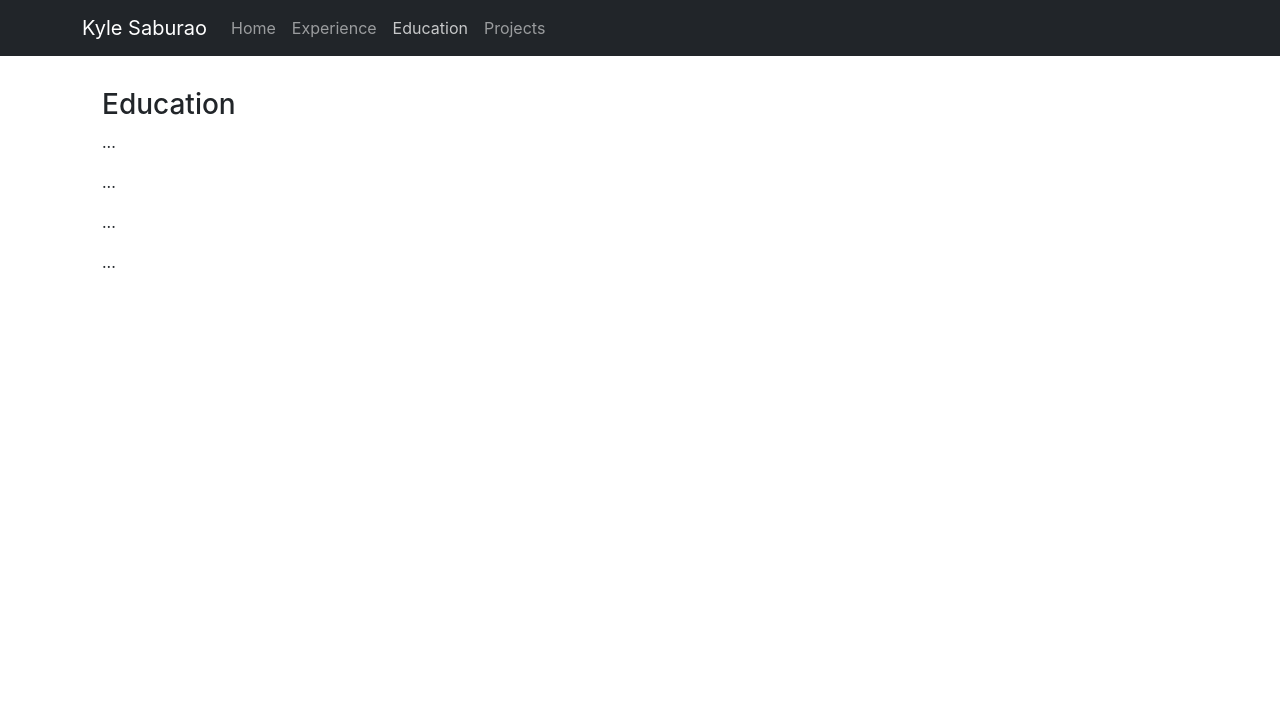
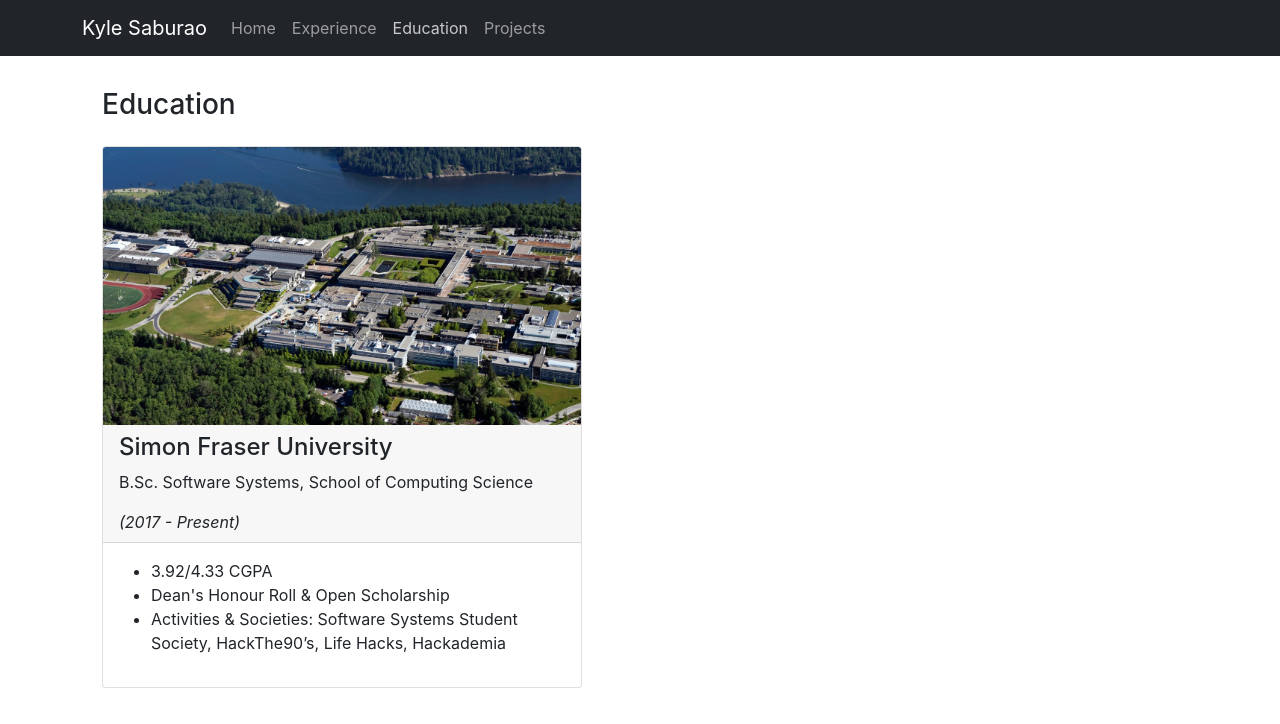
Before and after one commit to kylesaburao/kylesaburao.github.io, a React (Create React App) app: page / in a window 1280 px wide. Both pictures are taken after a click on the button "Education". Shown: the top 724 px of the page. Built offline with nearby package versions, Linux system fonts and the light colour scheme; the HTML template or start-up script is replaced by a standard one.

Commit message:
Add initial version of card element to education

```diff
--- a/src/App.css
+++ b/src/App.css
@@ -44,3 +44,7 @@
 #content {
   padding: 2em;
 }
+
+.item-card {
+  width: 25em important;
+}
--- a/src/App.tsx
+++ b/src/App.tsx
@@ -15,7 +15,8 @@
     ["Projects", <Projects />],
   ];
 
-  const [section, setSection] = useState<string>(options[0][0] as string);
+  const DEFAULT_OPTION = "Home";
+  const [section, setSection] = useState<string>(DEFAULT_OPTION);
 
   const optionMap = options.reduce((accum, [key, element]) => {
     (accum as { string: React.ComponentType<any> })[key as string] = element;
@@ -26,7 +27,7 @@
   return (
     <>
       <Navigation options={Object.keys(optionMap)} setCurrent={setSection} />
-      <Container id="content">{optionMap[section as string]}</Container>
+      <Container id="content">{optionMap[section]}</Container>
     </>
   );
 }
--- a/src/section/Education.tsx
+++ b/src/section/Education.tsx
@@ -1,14 +1,42 @@
 import React from "react";
-import { Row } from "react-bootstrap";
+import { Container, Col, Row, Card } from "react-bootstrap";
+
+import sfuImage from "../img/sfu.jpg";
 
 export default function Education() {
   return (
-    <Row>
-      <h3 id="education">Education</h3>
-      <p>...</p>
-      <p>...</p>
-      <p>...</p>
-      <p>...</p>
-    </Row>
+    <>
+      <Row>
+        <h3 id="education">Education</h3>
+      </Row>
+      <Row className="mt-3">
+        <Container>
+          <Row>
+            <Col md="auto">
+              <Card style={{ width: "30em" }}>
+                <Card.Img variant="top" src={sfuImage} />
+                <Card.Header>
+                  <h4>Simon Fraser University</h4>
+                  <p>B.Sc. Software Systems, School of Computing Science</p>
+                  <em>(2017 - Present)</em>
+                </Card.Header>
+                <Card.Body>
+                  <ul>
+                    <li>3.92/4.33 CGPA</li>
+                    <li>Dean's Honour Roll & Open Scholarship</li>
+                    <li>
+                      <p>
+                        Activities & Societies: Software Systems Student
+                        Society, HackThe90’s, Life Hacks, Hackademia
+                      </p>
+                    </li>
+                  </ul>
+                </Card.Body>
+              </Card>
+            </Col>
+          </Row>
+        </Container>
+      </Row>
+    </>
   );
 }
```
Also changed, not shown: src/img/sfu.jpg (added).
